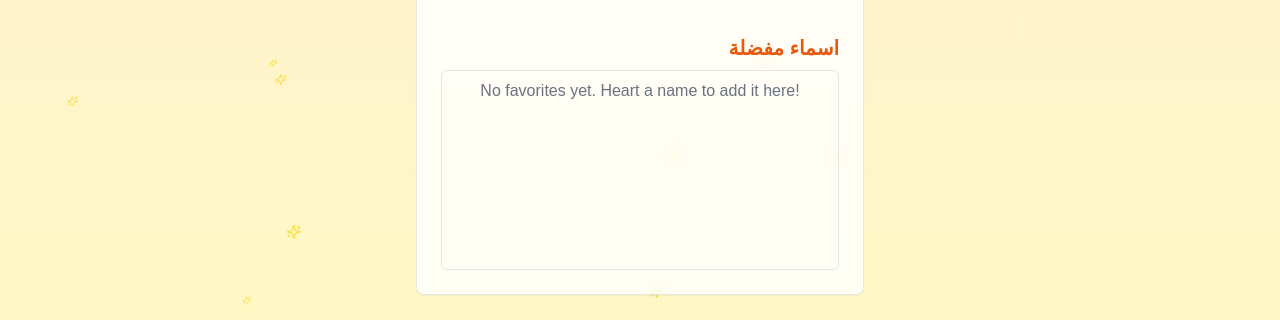
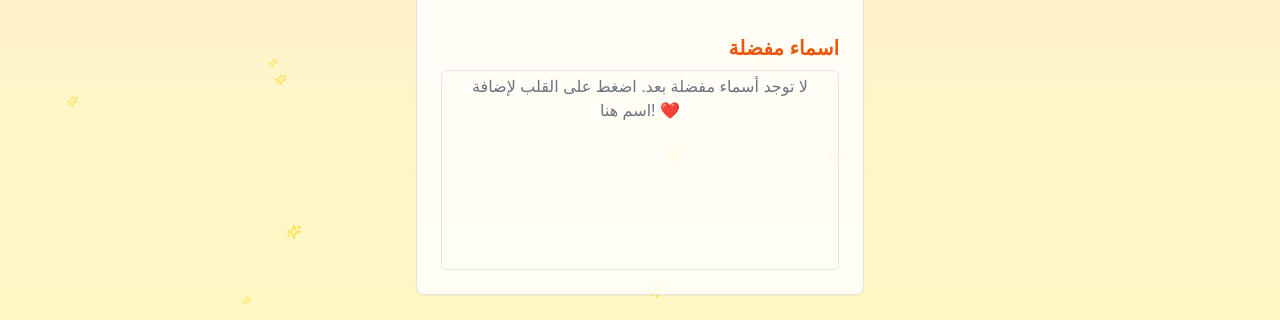
Before and after one commit to abdoemadselim/namer, a Next.js app: page / in a window 1280 px wide. Shown: the part 417-737 px from the top of the page. Built offline with nearby package versions, Linux system fonts and the light colour scheme.

Commit message:
change to arabic

```diff
--- a/components/name-generator.tsx
+++ b/components/name-generator.tsx
@@ -123,9 +123,9 @@ export default function NameGenerator() {
           </motion.div>
           <div className="mt-6">
             <h3 className="text-xl text-end mt-10 font-semibold text-orange-600 mb-2">اسماء مفضلة</h3>
-            <ScrollArea className="h-[200px] w-full rounded-md border p-2">
+            <ScrollArea className="h-[200px] w-full rounded-md border p-1">
               {favorites.length === 0 ? (
-                <p className="text-center text-gray-500">No favorites yet. Heart a name to add it here!</p>
+                <p className="text-center text-gray-500 px-5">لا توجد أسماء مفضلة بعد. اضغط على القلب لإضافة اسم هنا! ❤️</p>
               ) : (
                 favorites.map((fav, index) => (
                   <div key={index} className="flex flex-row-reverse justify-between items-center mb-2">
```
